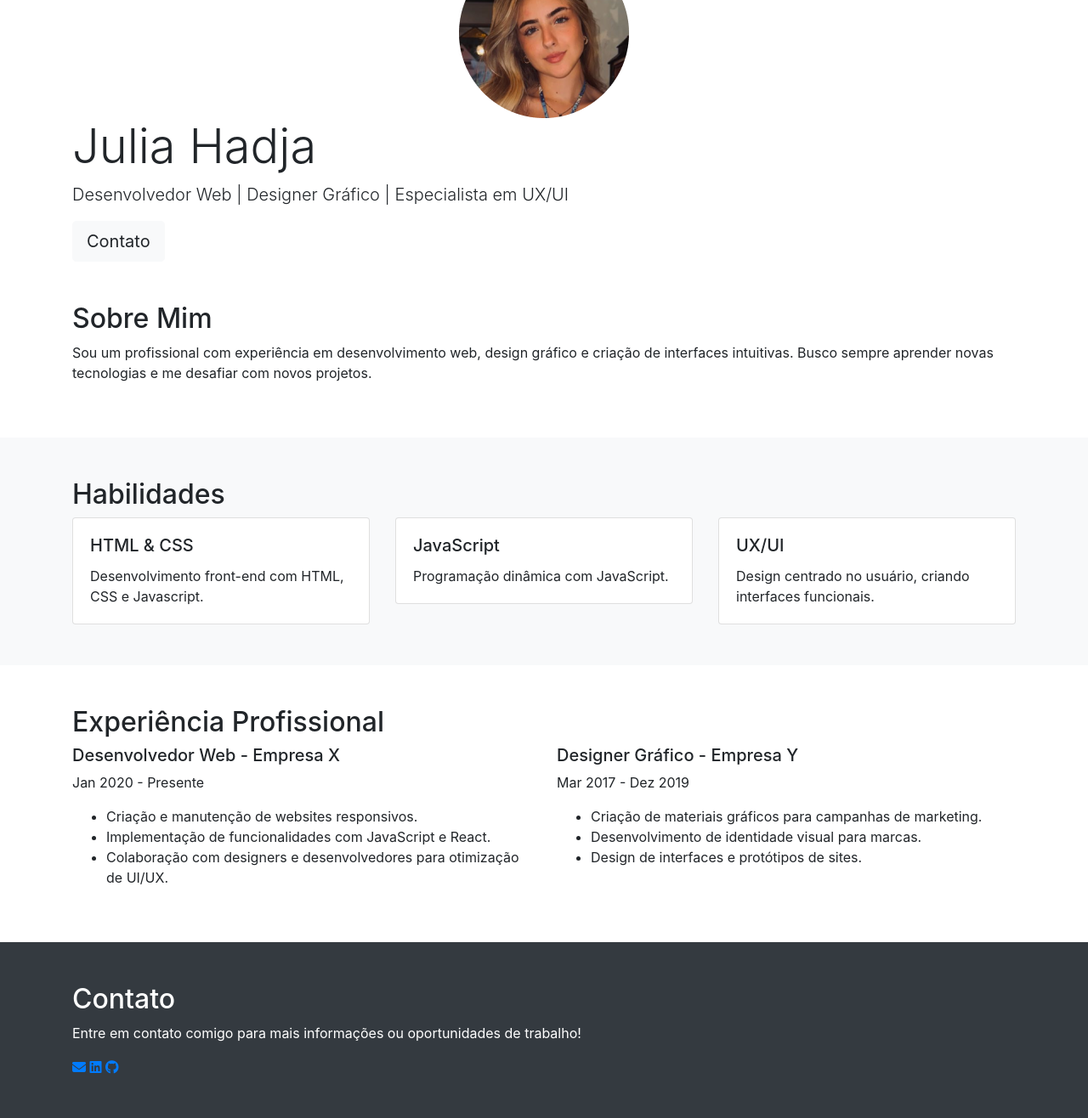
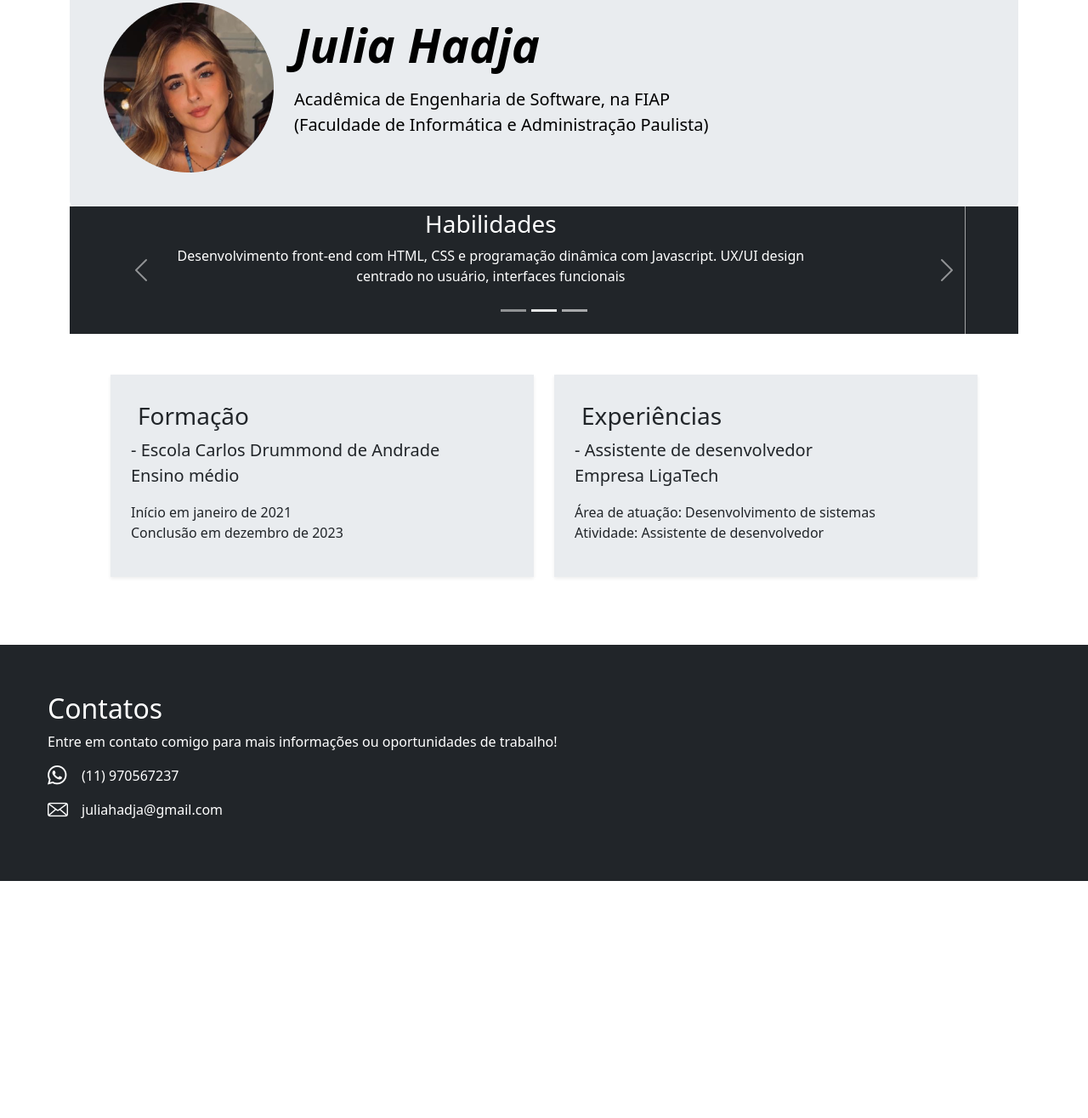
Before and after one commit to juhadja/Curriculo-Vitae-CP4, a plain HTML site: page index.html in a window 1280 px wide. Shown: the part 61-1377 px from the top of the page at 85% size. After the commit the page ends 1098 px from the top, so only its background shows below. Drawn offline with nearby package versions, Linux system fonts and the light colour scheme.

Commit message:
aprimorado

```diff
--- a/index.html
+++ b/index.html
@@ -1,109 +1,115 @@
-<!DOCTYPE html>
+<!doctype html>
 <html lang="pt-br">
-
   <head>
-    <meta charset="UTF-8">
-    <meta name="viewport" content="width=device-width, initial-scale=1.0">
-    <title>Currículo Vitae</title>
-    <link href="https://stackpath.bootstrapcdn.com/bootstrap/4.5.2/css/bootstrap.min.css" rel="stylesheet">
+    <meta charset="utf-8">
+    <meta name="viewport" content="width=device-width, initial-scale=1">
+    <title>Bootstrap demo</title>
+    <link href="https://cdn.jsdelivr.net/npm/bootstrap@5.3.3/dist/css/bootstrap.min.css" rel="stylesheet" integrity="sha384-QWTKZyjpPEjISv5WaRU9OFeRpok6YctnYmDr5pNlyT2bRjXh0JMhjY6hW+ALEwIH" crossorigin="anonymous">
   </head>
-
   <body>
-    <div class="hero-section">
-        <div class="container">
-            <img src="Frame 4 (1).png" class=" mx-auto d-block" alt="...">
-            <h1 class="display-4">Julia Hadja</h1>
-            <p class="lead">Desenvolvedor Web | Designer Gráfico | Especialista em UX/UI</p>
-            <a href="#contato" class="btn btn-light btn-lg">Contato</a>
+    <header class="p-2 text-bg-dark fixed-top">
+        <ul class="nav col-12 col-lg-auto me-lg-auto mb-2 justify-content-center mb-md-0 gap-4">
+            <li><a href="#contatos" class="nav-link px-2 text-white">Contatos</a></li>
+        </ul>
+    </header>
+    <main class="container">
+        <div class="p-md-3 rounded text-body-emphasis bg-body-secondary d-flex">
+            <img src="./Assets/Frame 4 (1).png" class="p-4 pt-5" alt="">
+            <div class="col-lg-6 px-0 p-5">
+                <h1 class="display-4 fst-italic fw-semibold pt-3">
+                    Julia Hadja
+                </h1>
+                <p class="lead my-3">Acadêmica de Engenharia de Software, na FIAP (Faculdade de Informática e Administração Paulista)</p>
             </div>
         </div>
 
-    <section id="sobre" class="py-5">
+        <div id="myCarousel" class="carousel slide mb-6" data-bs-ride="carousel">
+            <div class="carousel-indicators">
+              <button type="button" data-bs-target="#myCarousel" data-bs-slide-to="0" class="" aria-label="Slide 1"></button>
+              <button type="button" data-bs-target="#myCarousel" data-bs-slide-to="1" aria-label="Slide 2" class="active" aria-current="true"></button>
+              <button type="button" data-bs-target="#myCarousel" data-bs-slide-to="2" aria-label="Slide 3" class=""></button>
+            </div>
+            <div class="carousel-inner">
+              <div class="carousel-item">
+                <svg class="bd-placeholder-img" width="100%" height="100%" xmlns="http://www.w3.org/2000/svg" aria-hidden="true" preserveAspectRatio="xMidYMid slice" focusable="false"><rect width="100%" height="100%" fill="var(--bs-body-color)"></rect></svg>
                 <div class="container">
-            <h2 class="section-title">Sobre Mim</h2>
-            <p>Sou um profissional com experiência em desenvolvimento web, design gráfico e criação de interfaces
-                intuitivas. Busco sempre aprender novas tecnologias e me desafiar com novos projetos.</p>
-        </div>
-    </section>
-
-    <section id="habilidades" class="bg-light py-5">
-        <div class="container">
-            <h2 class="section-title">Habilidades</h2>
-            <div class="row">
-                <div class="col-md-4">
-                    <div class="card">
-                        <div class="card-body">
-                            <h5 class="card-title">HTML & CSS</h5>
-                            <p class="card-text">Desenvolvimento front-end com HTML, CSS e Javascript.</p>
+                  <div class="carousel-caption">
+                    <h1 class="fs-3">Sobre mim</h1>
+                    <p class="fs-6">Sou estudante do segundo sementre do curso engenharia de software, na FIAP. Trabalho como assistente de desenvolvedor na empresa LigaTech, desde setembro de 2023.</p>
                   </div>
                 </div>
               </div>
-                <div class="col-md-4">
-                    <div class="card">
-                        <div class="card-body">
-                            <h5 class="card-title">JavaScript</h5>
-                            <p class="card-text">Programação dinâmica com JavaScript.</p>
+              <div class="carousel-item active">
+                <svg class="bd-placeholder-img" width="100%" height="100%" xmlns="http://www.w3.org/2000/svg" aria-hidden="true" preserveAspectRatio="xMidYMid slice" focusable="false"><rect width="100%" height="100%" fill="var(--bs-body-color)"></rect></svg>
+                <div class="container">
+                  <div class="carousel-caption">
+                    <h1 class="fs-3">Habilidades</h1>
+                    <p class="fs-6">Desenvolvimento front-end com HTML, CSS e programação dinâmica com Javascript. UX/UI design centrado no usuário, interfaces funcionais</p>
                   </div>
                 </div>
               </div>
-                <div class="col-md-4">
-                    <div class="card">
-                        <div class="card-body">
-                            <h5 class="card-title">UX/UI</h5>
-                            <p class="card-text">Design centrado no usuário, criando interfaces funcionais.</p>
+              <div class="carousel-item">
+                <svg class="bd-placeholder-img" width="100%" height="100%" xmlns="http://www.w3.org/2000/svg" aria-hidden="true" preserveAspectRatio="xMidYMid slice" focusable="false"><rect width="100%" height="100%" fill="var(--bs-body-color)"></rect></svg>
+                <div class="container">
+                  <div class="carousel-caption">
+                    <h1 class="fs-3">Objetivo</h1>
+                    <p class="fs-6">Ter a oportunidade de desenvolver-me profissionalmente, colocando em prática aspectos abordados em sala de aula. Fazer um bom trabalho em equipe, colaborando assim com meu crescimento profissional.</p>
+
                   </div>
                 </div>
               </div>
             </div>
+            <button class="carousel-control-prev" type="button" data-bs-target="#myCarousel" data-bs-slide="prev">
+              <span class="carousel-control-prev-icon" aria-hidden="true"></span>
+              <span class="visually-hidden">Previous</span>
+            </button>
+            <button class="carousel-control-next" type="button" data-bs-target="#myCarousel" data-bs-slide="next">
+              <span class="carousel-control-next-icon" aria-hidden="true"></span>
+              <span class="visually-hidden">Next</span>
+            </button>
           </div>
-    </section>
 
-    <section id="experiencia" class="py-5">
-        <div class="container">
-            <h2 class="section-title">Experiência Profissional</h2>
-            <div class="row">
+        <div class="row mb-2 p-5">
             <div class="col-md-6">
-                    <h5>Desenvolvedor Web - Empresa X</h5>
-                    <p>Jan 2020 - Presente</p>
-                    <ul>
-                        <li>Criação e manutenção de websites responsivos.</li>
-                        <li>Implementação de funcionalidades com JavaScript e React.</li>
-                        <li>Colaboração com designers e desenvolvedores para otimização de UI/UX.</li>
-                    </ul>
-                </div>
-                <div class="col-md-6">
-                    <h5>Designer Gráfico - Empresa Y</h5>
-                    <p>Mar 2017 - Dez 2019</p>
-                    <ul>
-                        <li>Criação de materiais gráficos para campanhas de marketing.</li>
-                        <li>Desenvolvimento de identidade visual para marcas.</li>
-                        <li>Design de interfaces e protótipos de sites.</li>
-                    </ul>
+              <div class="row g-0 bg-body-secondary overflow-hidden flex-md-row mb-4 shadow-sm h-md-250 position-relative">
+                <div class="col p-4 d-flex flex-column position-static">
+                    <h3 class="mb-0 p-2">Formação</h3>
+                    <p class="mb-auto fs-5 fw-medium"> - Escola Carlos Drummond de Andrade</p>
+                    <p class="fs-5">Ensino médio</p>
+                    <p>Início em janeiro de 2021 <br> Conclusão em dezembro de 2023</p>
                   </div>
               </div>
             </div>
-    </section>
-
-    <!-- Seção Contato -->
-    <section id="contato" class="bg-dark text-white py-5">
-        <div class="container">
-            <h2 class="section-title">Contato</h2>
-            <p>Entre em contato comigo para mais informações ou oportunidades de trabalho!</p>
-            <div class="contact-icons">
-                <a href="mailto:seuemail@dominio.com"><i class="fas fa-envelope"></i></a>
-                <a href="https://www.linkedin.com/in/seuperfil" target="_blank"><i class="fab fa-linkedin"></i></a>
-                <a href="https://github.com/seuperfil" target="_blank"><i class="fab fa-github"></i></a>
+            <div class="col-md-6">
+              <div class="row g-0 bg-body-secondary overflow-hidden flex-md-row mb-4 shadow-sm h-md-250 position-relative">
+                <div class="col p-4 d-flex flex-column position-static">
+                  <h3 class="mb-0 p-2">Experiências</h3>
+                  <p class="mb-auto fs-5 fw-medium"> - Assistente de desenvolvedor</p>
+                  <p class="fs-5">Empresa LigaTech</p>
+                  <p>Área de atuação: Desenvolvimento de sistemas<br>Atividade: Assistente de desenvolvedor</p>
                 </div>
               </div>
-    </section>
+            </div>
+          </div>
+    </main>
+    <footer class="p-2 text-bg-dark">
+        <div class="p-5 contatos">
+            <h2>Contatos</h2>
+            <p>Entre em contato comigo para mais informações ou oportunidades de trabalho!</p>
+            <div id="contatos">
+                <div class="d-flex gap-3">
+                    <img src="./Assets/whatsapp.png" alt="" width="24px" height="24px">
+                    <p>(11) 970567237</p>
+                </div>
+                <div class="d-flex gap-3">
+                    <img src="./Assets/envelope.png" alt="" width="24px" height="24px">
+                    <p>juliahadja@gmail.com</p>
+                </div>
 
-    <!-- Scripts do Bootstrap -->
-    <script src="https://code.jquery.com/jquery-3.5.1.slim.min.js"></script>
-    <script src="https://cdn.jsdelivr.net/npm/@popperjs/core@2.5.0/dist/umd/popper.min.js"></script>
-    <script src="https://stackpath.bootstrapcdn.com/bootstrap/4.5.2/js/bootstrap.min.js"></script>
+            </div>
+        </div>
+    </footer>
 
-    <!-- Font Awesome para ícones -->
-    <script src="https://kit.fontawesome.com/a076d05399.js"></script>
+    <script src="https://cdn.jsdelivr.net/npm/bootstrap@5.3.3/dist/js/bootstrap.bundle.min.js" integrity="sha384-YvpcrYf0tY3lHB60NNkmXc5s9fDVZLESaAA55NDzOxhy9GkcIdslK1eN7N6jIeHz" crossorigin="anonymous"></script>
   </body>
-
 </html>
```
Also changed, not shown: Assets/Frame 4 (1).png (renamed from Frame 4 (1).png), Assets/envelope.png (added), Assets/whatsapp.png (added). Lines whose indentation alone changed are shown as unchanged.
